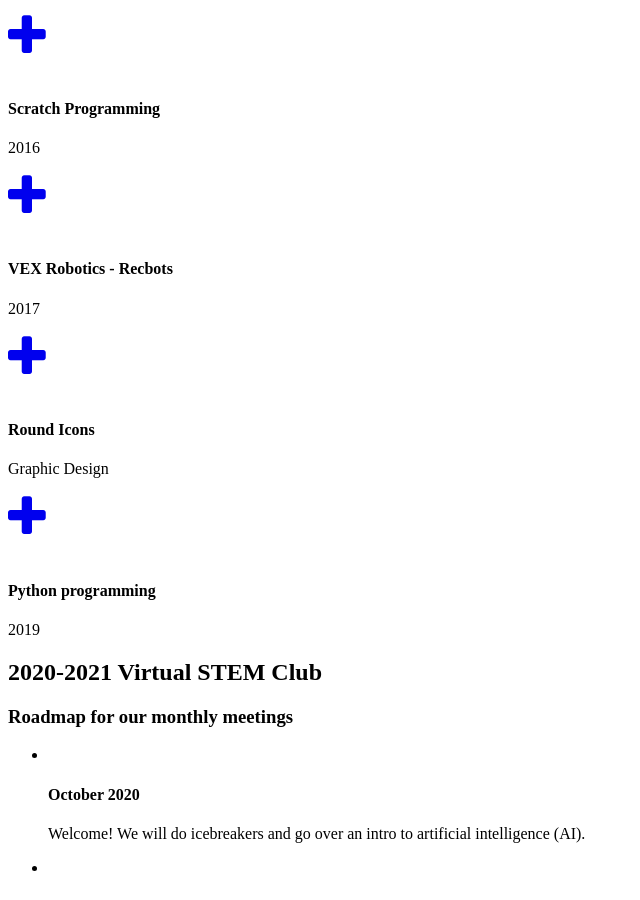
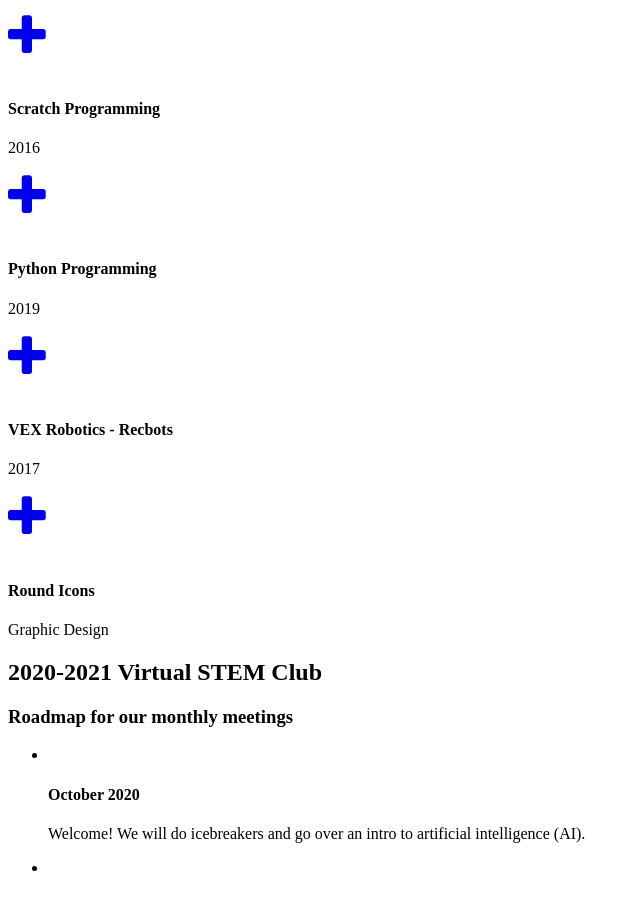
Before and after one commit to 4Hjccc/4Hjccc.github.io, a Jekyll site: the page built from _posts/2014-07-14-project-5.markdown, in a window 1280 px wide and 900 px high, scrolled down 1059 px. Shown: the whole window, without its empty margins (0-640 px from the left). Built offline with Jekyll 4.4.1, drawn with Linux system fonts in a browser that asks for light colours; some web fonts are replaced; part of the change alters nothing that is shown.

```diff
--- a/_posts/2014-07-14-project-5.markdown
+++ b/_posts/2014-07-14-project-5.markdown
@@ -1,13 +1,13 @@
 ---
-title: Python programming
+title: Python Programming
 subtitle: 2019
 layout: default
 modal-id: 5
-date: 2014-07-14
-img: startup-framework.png
-thumbnail: startup-framework-thumbnail.png
+date: 2019-06-20
+img: python.py
+thumbnail: python-thumbnail.jpg
 alt: image-alt
-project-date: April 2014
+project-date: June 2019
 client: Start Bootstrap
 category: Web Development
 description: In summer 2019, we learned Python programming. The session topics, slides and some Python codes used in the study can be seen by clicking the links blow. <br><b>Introduction to Python programing language and Spyder (<a href="../files/Introduction.pdf">slides</a>, <a href="../files/lect1.py">lect1.py</a>)</LI></b> <br><b>Variable and data type (<a href="../files/variable.pdf">slides</a>, <a href="../files/lect2.py">lect2.py</a>)</LI></b> <br><b>Condition and branch statements (<a href="../files/condition.pdf">slides</a>, <a href="../files/lect3.py">lect3.py</a>)</LI></b> <br><b>Loop statements (<a href="../files/loop.pdf">slides</a>, <a href="../files/lect4.py">lect4.py</a>)</LI></b> <br><b>Arithmetic operation and string manipulation (<a href="../files/operation.pdf">slides</a>, <a href="../files/lect5.py">lect5.py</a>)</LI></b> <br><b>List data structure (<a href="../files/list.pdf">slides</a>, <a href="../files/lect6.py">lect6_1.py</a>, <a href="../files/lect6_challenge2_partial.py">lect6_2.py</a>)</LI></b> <br><b>Creating functions (<a href="../files/function.pdf">slides</a>, <a href="../files/lect7.py">lect7.py</a>)</LI></b> <br><b>Creating a simple game (<a href="../files/game.pdf">slides</a>, <a href="../files/lect8.py">lect8_0.py</a>, <a href="../files/lect8p1.py">lect8_1.py</a>, <a href="../files/lect8p2.py">lect8_2.py</a>, <a href="../files/lect8p3.py">lect8_3.py</a>)</LI></b>
```
